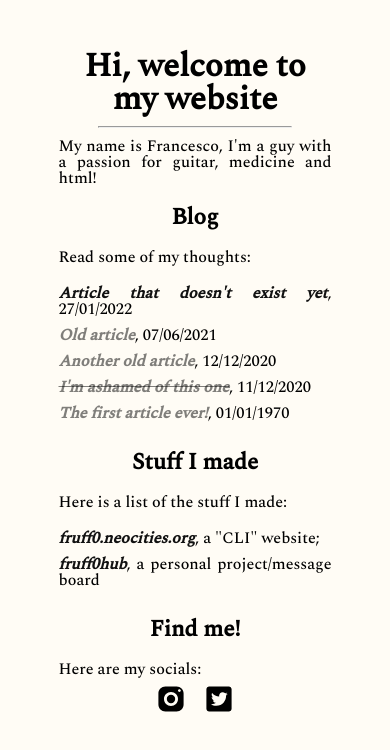
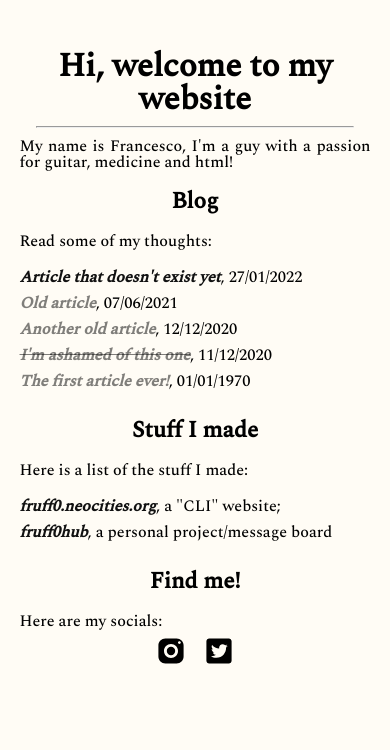
Before and after one commit to fruff0/francy.github.io, a plain HTML site: page index.html in a window 390 px wide. Drawn offline with nearby package versions, Linux system fonts and the light colour scheme.

Commit message:
minor changes #2

```diff
--- a/css/main.css
+++ b/css/main.css
@@ -76,9 +76,12 @@ hr{
   list-style: none !important;
   margin: 0 !important;
 }
+
 @media screen and (max-width:600px){
   .main-wrapper{
     padding-bottom: 50px;
+    width: 90vw !important;
+    left: 5vw !important;
   }
   .main-body ul{
     margin: 10px 0px 10px 0px;
@@ -102,6 +105,10 @@ hr{
   }
   .handle{
     display: none;
+  }
+
+  hr{
+    width: 90%;
   }
 }
 
--- a/index.html
+++ b/index.html
@@ -7,7 +7,7 @@
     <link rel="preconnect" href="https://fonts.gstatic.com" crossorigin>
     <link href="https://fonts.googleapis.com/css2?family=EB+Garamond&family=Spectral:wght@300;500&display=swap" rel="stylesheet">
     <link rel="stylesheet" href="css/main.css">
-    <title>Github pages!</title>
+    <title>Homepage</title>
   </head>
   <body>
     <section class="main-wrapper">
```
